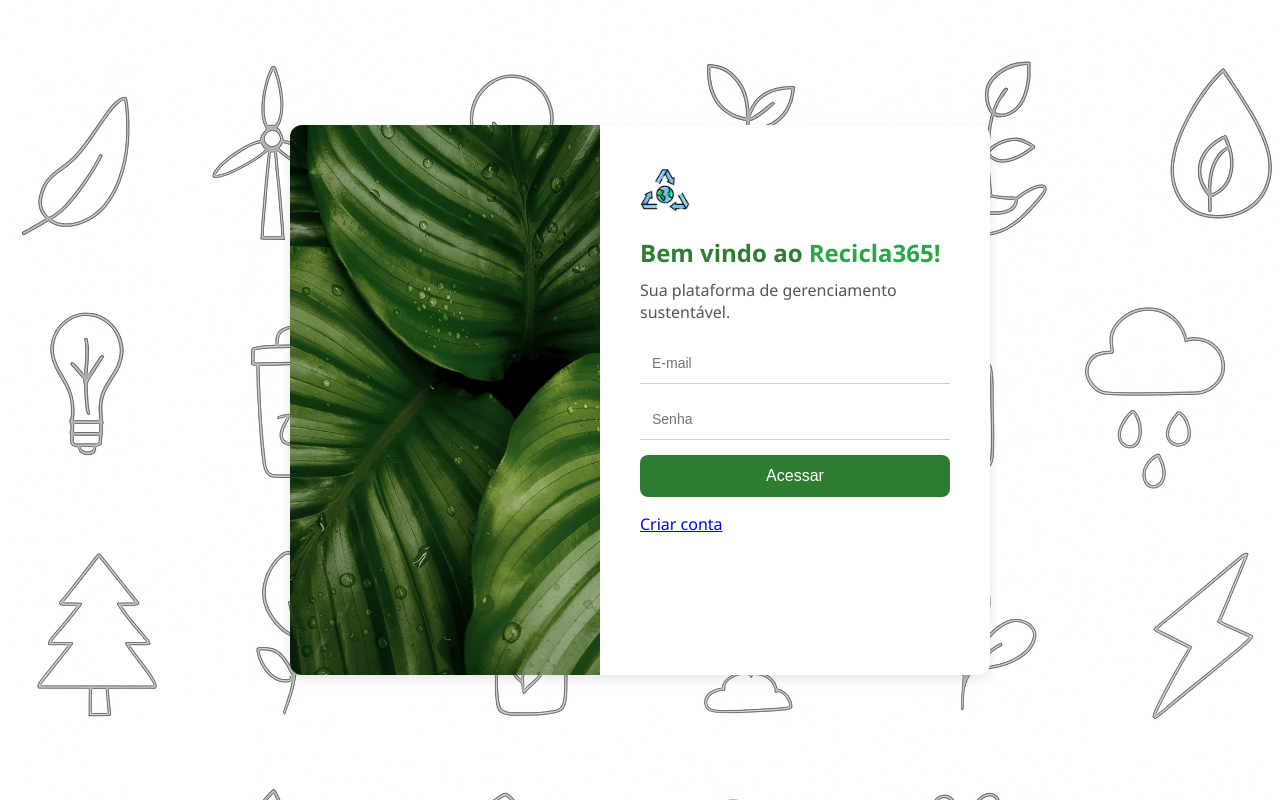
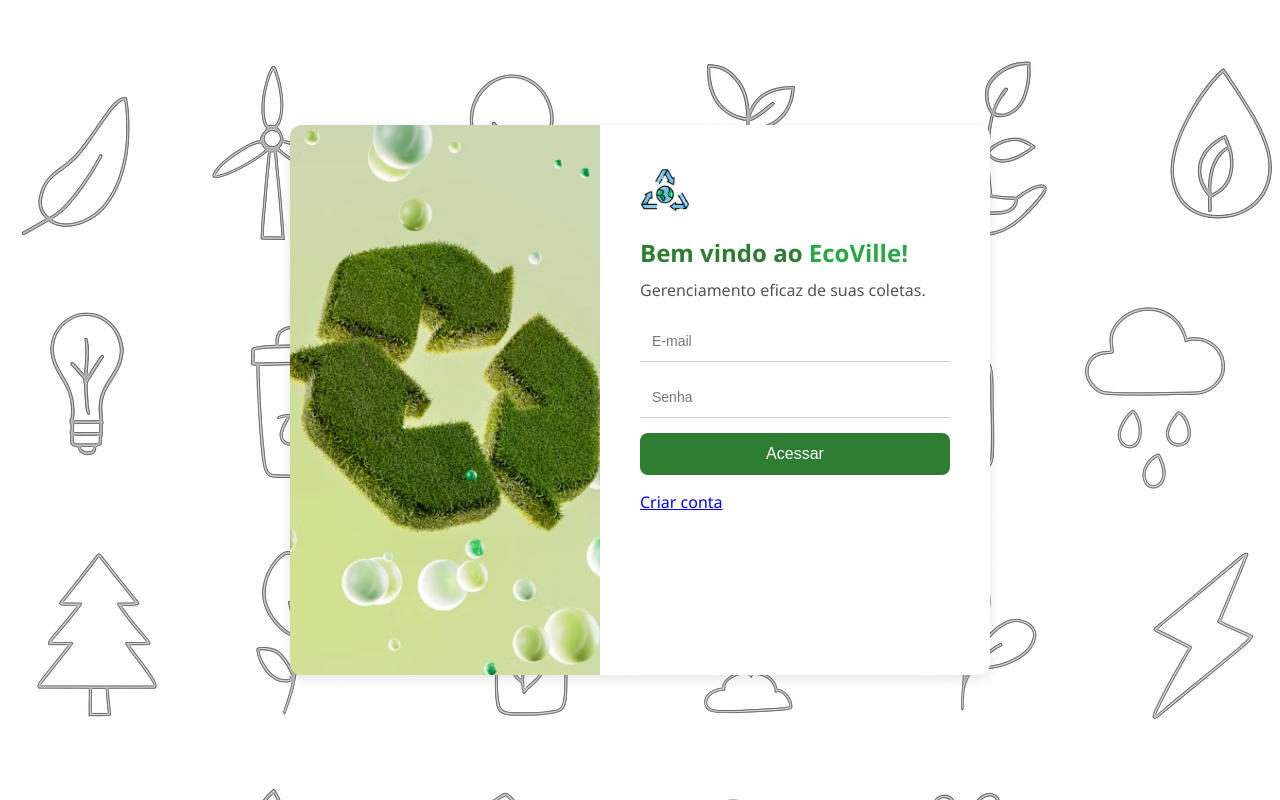
Before and after one commit to renandi/ecoville, a React (Vite) app in the folder ecoville-front/: page / in a window 1280 px wide. Built offline with nearby package versions, Linux system fonts and the light colour scheme.

Commit message:
Criação da tela de login

```diff
--- a/ecoville-front/package.json
+++ b/ecoville-front/package.json
@@ -10,13 +10,14 @@
     "preview": "vite preview"
   },
   "dependencies": {
-    "axios": "^1.11.0",
+    "axios": "^1.12.2",
     "leaflet": "^1.9.4",
     "react": "^19.0.0-rc.1",
     "react-dom": "^19.0.0-rc.1",
     "react-icons": "^5.5.0",
     "react-leaflet": "^5.0.0-rc.2",
     "react-router": "^7.8.0",
+    "react-router-dom": "^7.9.3",
     "react-toastify": "^11.0.5",
     "recharts": "^3.1.2"
   },
--- a/ecoville-front/src/pages/Login/Login.css
+++ b/ecoville-front/src/pages/Login/Login.css
@@ -7,4 +7,21 @@
   width: 700px;
   max-width: 90%;
   height: 550px;
+
 }
+
+.cadastro-banner {
+  flex: 1;
+  display: flex;
+  align-items: center;
+  justify-content: center;
+}
+
+.form-logo {
+  max-width: 100%;
+  max-height: 400px;
+  margin-bottom: 15px;
+  display: block;
+  margin-left: auto;
+  margin-right: auto;
+}
--- a/ecoville-front/src/pages/Login/Login.jsx
+++ b/ecoville-front/src/pages/Login/Login.jsx
@@ -1,5 +1,4 @@
 import React, { useState } from "react";
-import plantaLogin from "../../assets/planta-login.jpg";
 import { ToastContainer, toast } from "react-toastify";
 import { Navigate, useNavigate, Link } from "react-router";
 import LoginLogo from "../../assets/logo.png";
@@ -47,7 +46,7 @@ function LoginPage() {
     <div className="cadastro-container">
       <div className="cadastro-box-lg">
         <div className="cadastro-banner">
-          <img src={plantaLogin} alt="Banner" />
+          <img className src="/imagem.avif" alt="Banner" />
         </div>
         <div className="cadastro-form">
           <img
@@ -61,9 +60,9 @@ function LoginPage() {
             }}
           />
           <h2>
-            Bem vindo ao <span style={{ color: "#28a745" }}>Recicla365!</span>
+            Bem vindo ao <span style={{ color: "#28a745" }}>EcoVille!</span>
           </h2>
-          <p>Sua plataforma de gerenciamento sustentável.</p>
+          <p>Gerenciamento eficaz de suas coletas.</p>
           <form onSubmit={handleLogin}>
             <input
               type="email"
```
Also changed, not shown: ecoville-front/public/imagem.avif (added), 1 other file (tests, documents, lock files or other folders).
